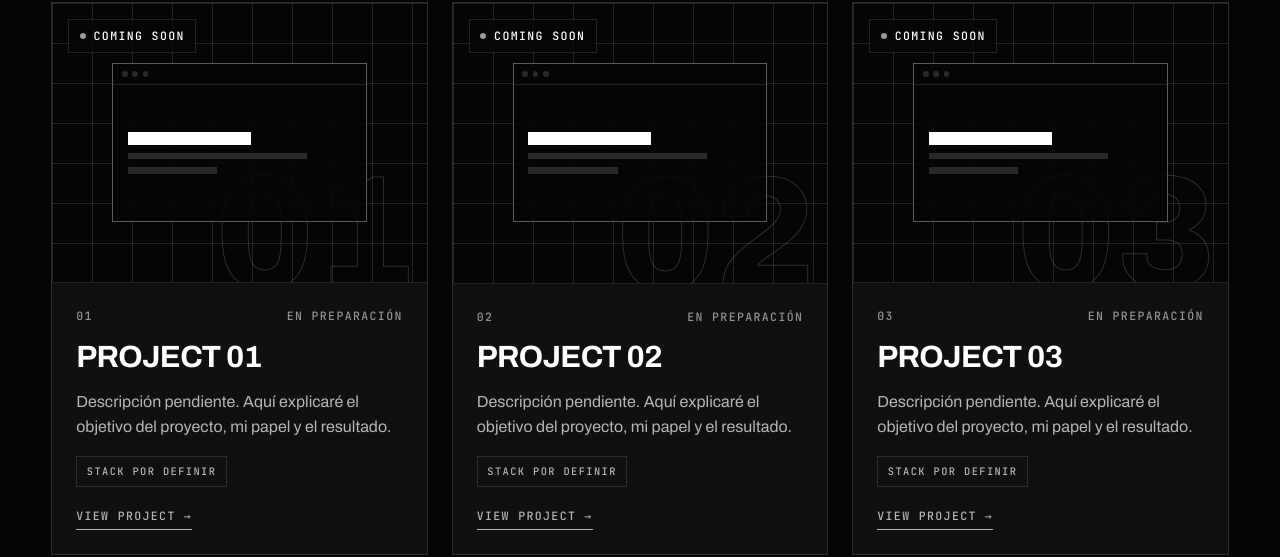
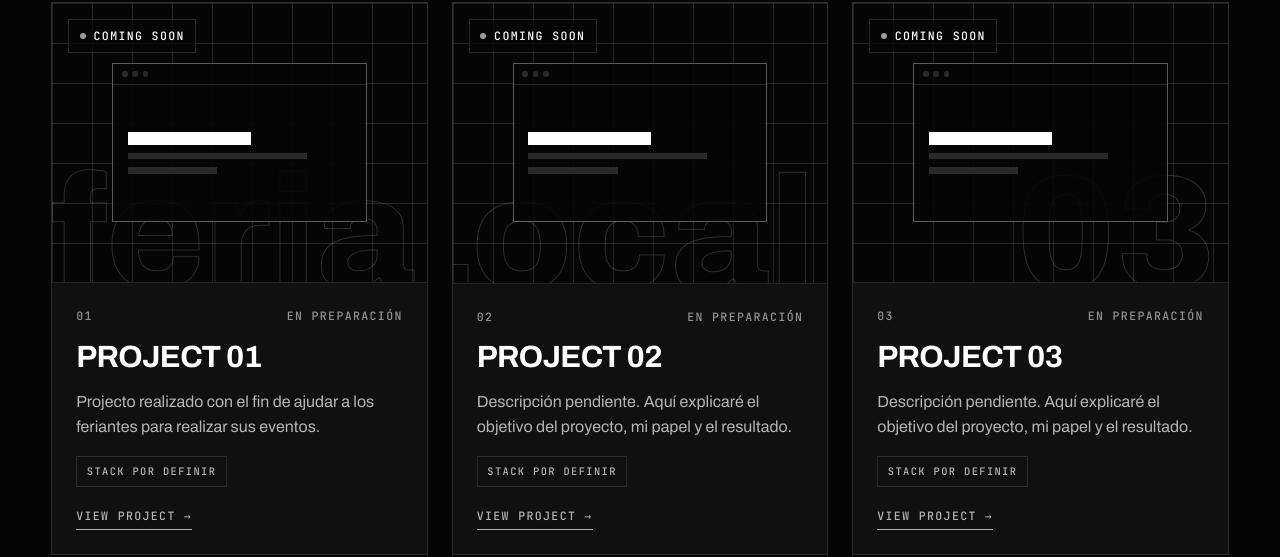
Before and after one commit to carrascosaiker336-ctrl/MyPorfolioWeb, a plain HTML site: page index.html in a window 1280 px wide. Shown: the part 2884-3441 px from the top of the page. Drawn offline with Linux system fonts and the light colour scheme.

Commit message:
Update project descriptions and titles in index.html

```diff
--- a/index.html
+++ b/index.html
@@ -197,7 +197,7 @@
           <div class="project__inner">
             <div class="project__media">
               <div class="project__mock" aria-hidden="true">
-                <span class="project__ghost">01</span>
+                <span class="project__ghost">Mediaferia</span>
                 <div class="mock">
                   <div class="mock__bar"><i></i><i></i><i></i></div>
                   <div class="mock__body"><i></i><i></i><i></i></div>
@@ -208,7 +208,7 @@
             <div class="project__body">
               <div class="project__meta mono"><span>01</span><span>En preparación</span></div>
               <h3 class="project__name">Project 01</h3>
-              <p class="project__desc">Descripción pendiente. Aquí explicaré el objetivo del proyecto, mi papel y el resultado.</p>
+              <p class="project__desc">Projecto realizado con el fin de ajudar a los feriantes para realizar sus eventos.</p>
               <ul class="project__tags mono" aria-label="Tecnologías utilizadas">
                 <li>Stack por definir</li>
               </ul>
@@ -221,7 +221,7 @@
           <div class="project__inner">
             <div class="project__media">
               <div class="project__mock" aria-hidden="true">
-                <span class="project__ghost">02</span>
+                <span class="project__ghost">BonoLocal</span>
                 <div class="mock">
                   <div class="mock__bar"><i></i><i></i><i></i></div>
                   <div class="mock__body"><i></i><i></i><i></i></div>
```
